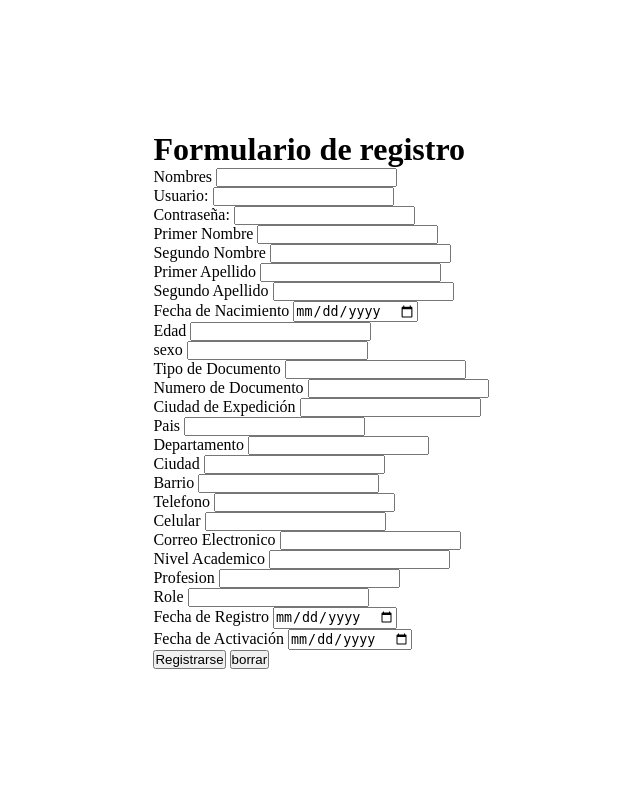
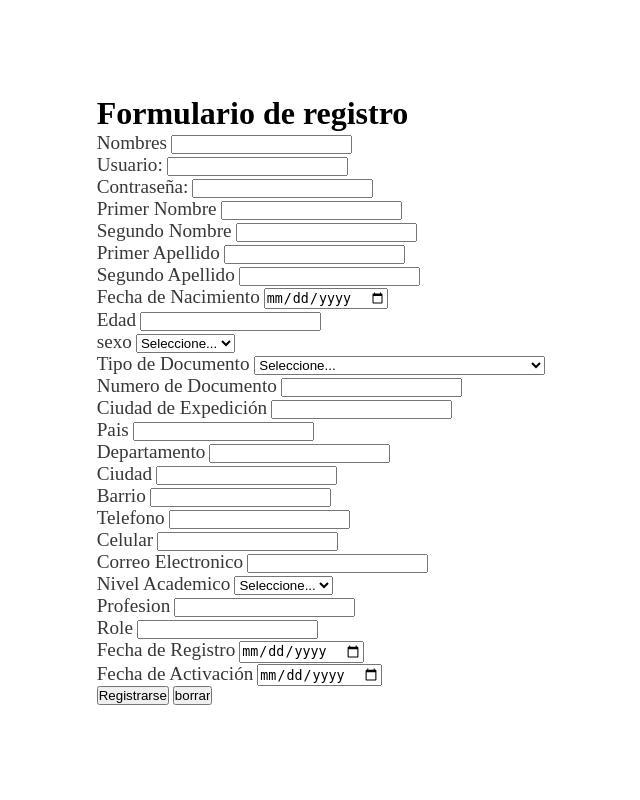
Before and after one commit to YerinRios/Proyecto-OIT, a PHP site: page /form_regist/ in a window 1280 px wide. Shown: the whole page, without its empty margins (319-959 px from the left). Run offline with PHP 8.4, Linux system fonts and the light colour scheme.

Commit message:
Asignacion de clases a label y divs,  select añadidos

```diff
--- a/form_regist/css/estilo.css
+++ b/form_regist/css/estilo.css
@@ -10,5 +10,24 @@
     align-items: center;
     width: 100vw;
     height: 100vh;
-    margin-right: 500px;
+
 }
+
+
+.title{
+    font-size: xx-large;
+    font-family: 'Times New Roman', Times, serif;
+    color: black;
+
+}
+
+.label{
+    font-size: larger;
+    font-family: 'Times New Roman', Times, serif;
+    color: rgb(56, 56, 56);
+}
+
+.input .select{
+    padding: 1em;
+    border-radius: 2px black;
+}
--- a/form_regist/index.php
+++ b/form_regist/index.php
@@ -11,139 +11,161 @@
 
     <div class="container">
 
-
         <form class="form_class" action="registro.php" name="registro" method="POST" >
             <h1 class="title">Formulario de registro</h1>
 
-            <div>
-                <label for="name">Nombres</label>
+            <div class="input-group">
+                <label class="label" for="name">Nombres</label>
                 <input type="text" name="nombre" id="nombre" required >
             </div>
 
-            <div>
-                <label for="user">Usuario:</label>
+            <div class="input-group">
+                <label class="label" for="user">Usuario:</label>
                 <input type="text" name="user" id="user" required>
             </div>
 
-            <div>
-                <label for="password">Contraseña:</label>
+            <div class="input-group">
+                <label class="label" for="password">Contraseña:</label>
                 <input type="password" name="password" id="password" required>
             </div>
 
-            <div>
-                <label for="nombre1">Primer Nombre</label>
+            <div class="input-group">
+                <label class="label" for="nombre1">Primer Nombre</label>
                 <input type="text" name="nombre1" id="nombre1" required >
             </div>
 
-            <div>
-                <label for="nombre2">Segundo Nombre</label>
+            <div class="input-group">
+                <label class="label" for="nombre2">Segundo Nombre</label>
                 <input type="text" name="nombre2" id="nombre2" required >
-            </div>
+            </div class="input-group">
 
-            <div>
-                <label for="apellido1">Primer Apellido</label>
+            <div class="input-group">
+                <label class="label" for="apellido1">Primer Apellido</label>
                 <input type="text" name="apellido1" id="apellido1" required >
             </div>
 
-            <div>
-                <label for="apellido2">Segundo Apellido</label>
+            <div class="input-group">
+                <label class="label" for="apellido2">Segundo Apellido</label>
                 <input type="text" name="apellido2" id="apellido2" required >
             </div>
 
-            <div>
-                <label for="birthday">Fecha de Nacimiento</label>
+            <div class="input-group">
+                <label class="label" for="birthday">Fecha de Nacimiento</label>
                 <input type="date" name="birthday" id="birthday" required >
             </div>
 
-            <div>
-                <label for="edad">Edad</label>
+            <div class="input-group">
+                <label class="label" for="edad">Edad</label>
                 <input type="number" name="edad" id="edad" required >
             </div>
 
-            <div>
-                <label for="sexo">sexo</label>
-                <input type="text" name="sexo" id="sexo" required >
+            <div class="input-group">
+                <label class="label" for="sexo">sexo</label>
+                    <select class="select" name="sexo" id="sexo" required >
+                        <option disabled selected>Seleccione...</option>
+                        <option value="M">Masculino</option>
+                        <option value="F">Femenino</option>
+                        <option value="NB">No Binario</option>
+                    </select>
             </div>
 
-            <div>
-                <label for="tipo_documento">Tipo de Documento </label>
-                <input type="text" name="tipo_documento" id="tipo_documento" required >
+            <div class="input-group">
+                <label class="label" for="tipo_documento">Tipo de Documento </label>
+                    <select class="select" name="tipo_documento" id="tipo_documento" required>
+                        <option disabled selected>Seleccione...</option>
+                        <option value="CC">CEDULA DE CIUDADANIA</option>
+                        <option value="CEC">CEDULA DE EXTRANGERIA COLOMBIANA</option>
+                        <option value="CE">CEDULA EXTRANGERA</option>
+                        <option value="PAS">PASAPORTE</option>
+                        <option value="REC">REGISTRO CIVIL</option>
+                        <option value="TI">TARGETA DE IDENTIDAD</option>
+                    </select>
             </div>
 
-            <div>
-                <label for="numero_documento">Numero de Documento</label>
+            <div class="input-group">
+                <label class="label" for="numero_documento">Numero de Documento</label>
                 <input type="number" name="numero_documento" id="numero_documento" required >
             </div>
 
-            <div>
-                <label for="ciudad_expedicion">Ciudad de Expedición</label>
+            <div class="input-group">
+                <label class="label" for="ciudad_expedicion">Ciudad de Expedición</label>
                 <input type="text" name="ciudad_expedicion" id="ciudad_expedicion" required >
             </div>
 
-            <div>
-                <label for="pais">Pais</label>
+            <div class="input-group">
+                <label class="label" for="pais">Pais</label>
                 <input type="text" name="pais" id="pais" required >
             </div>
 
-            <div>
-                <label for="departamento">Departamento</label>
+            <div class="input-group">
+                <label class="label" for="departamento">Departamento</label>
                 <input type="text" name="departamento" id="departamento" required >
             </div>
 
-            <div>
-                <label for="ciudad">Ciudad</label>
+            <div class="input-group">
+                <label class="label" for="ciudad">Ciudad</label>
                 <input type="text" name="ciudad" id="ciudad" required >
             </div>
 
-            <div>
-                <label for="barrio">Barrio</label>
+            <div class="input-group">
+                <label class="label" for="barrio">Barrio</label>
                 <input type="text" name="barrio" id="barrio" required >
             </div>
 
-            <div>
-                <label for="telefono">Telefono</label>
+            <div class="input-group">
+                <label class="label" for="telefono">Telefono</label>
                 <input type="number" name="telefono" id="telefono" required >
             </div>
 
-            <div>
-                <label for="celular">Celular</label>
+            <div class="input-group">
+                <label class="label" for="celular">Celular</label>
                 <input type="number" name="celular" id="celular" required >
             </div>
 
-            <div>
-                <label for="correo">Correo Electronico</label>
+            <div class="input-group">
+                <label class="label" for="correo">Correo Electronico</label>
                 <input type="email" name="correo" id="correo" required >
             </div>
 
-            <div>
-                <label for="nivel_academico">Nivel Academico</label>
-                <input type="tetx" name="nivel_academico" id="nivel_academico" required >
+            <div class="input-group">
+                <label class="label" for="nivel_academico">Nivel Academico</label>
+                    <select class="select" name="nivel_academico" id="nivel_academico" required>
+                        <option disabled selected>Seleccione...</option>
+                        <option value="Preescolar">Preescolar</option>
+                        <option value="Primaria">Primaria</option>
+                        <option value="Secundaria">Secundaria</option>
+                        <option value="Bachillerato">Bachillerato</option>
+                        <option value="pregrado">Pregrado</option>
+                        <option value="postgrado">Postgrado</option>
+                        <option value="Maestria">Maestría</option>
+                        <option value="Doctorado">Doctorado</option>
+                    </select>
             </div>
 
-            <div>
-                <label for="profesion">Profesion</label>
+            <div class="input-group">
+                <label class="label" for="profesion">Profesion</label>
                 <input type="tetx" name="profesion" id="profesion" required >
             </div>
 
-            <div>
-                <label for="role">Role</label>
+            <div class="input-group">
+                <label class="label" for="role">Role</label>
                 <input type="tetx" name="role" id="role" required >
             </div>
 
-            <div>
-                <label for="fecha_registro">Fecha de Registro</label>
+            <div class="input-group">
+                <label class="label" for="fecha_registro">Fecha de Registro</label>
                 <input type="date" name="fecha_registro" id="fecha_registro" required >
             </div>
 
-            <div>
-                <label for="fecha_activacion">Fecha de Activación</label>
+            <div class="input-group">
+                <label class="label" for="fecha_activacion">Fecha de Activación</label>
                 <input type="date" name="fecha_registro" id="fecha_registro" required >
             </div>
 
-        <div>
-            <input type="submit" value="Registrarse" name="enviar" >
-            <input type="reset" value="borrar" name="borrar" >
-        </div>
+            <div class="button">
+                <input type="submit" value="Registrarse" name="enviar" >
+                <input type="reset" value="borrar" name="borrar" >
+            </div>
 
         </form>
     </div>
```
Also changed, not shown: login/reg_user.html (indentation only).
